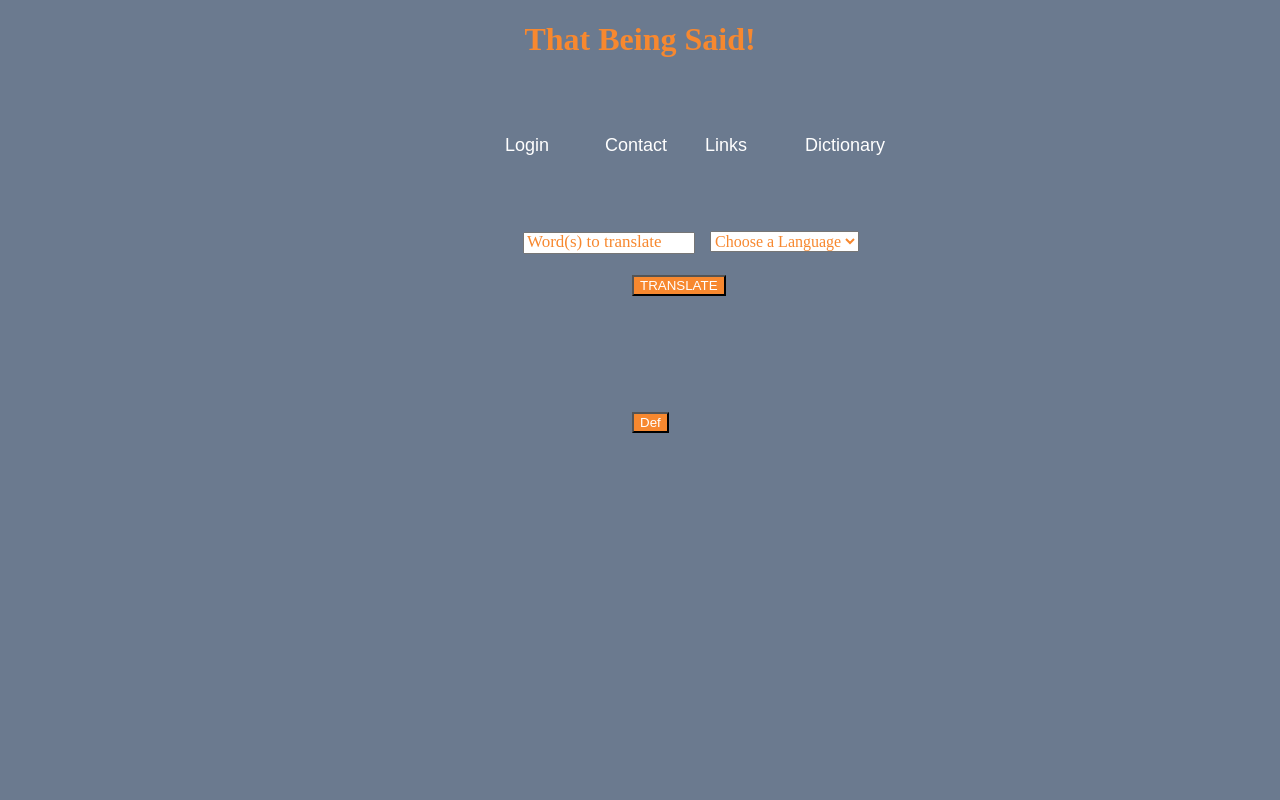
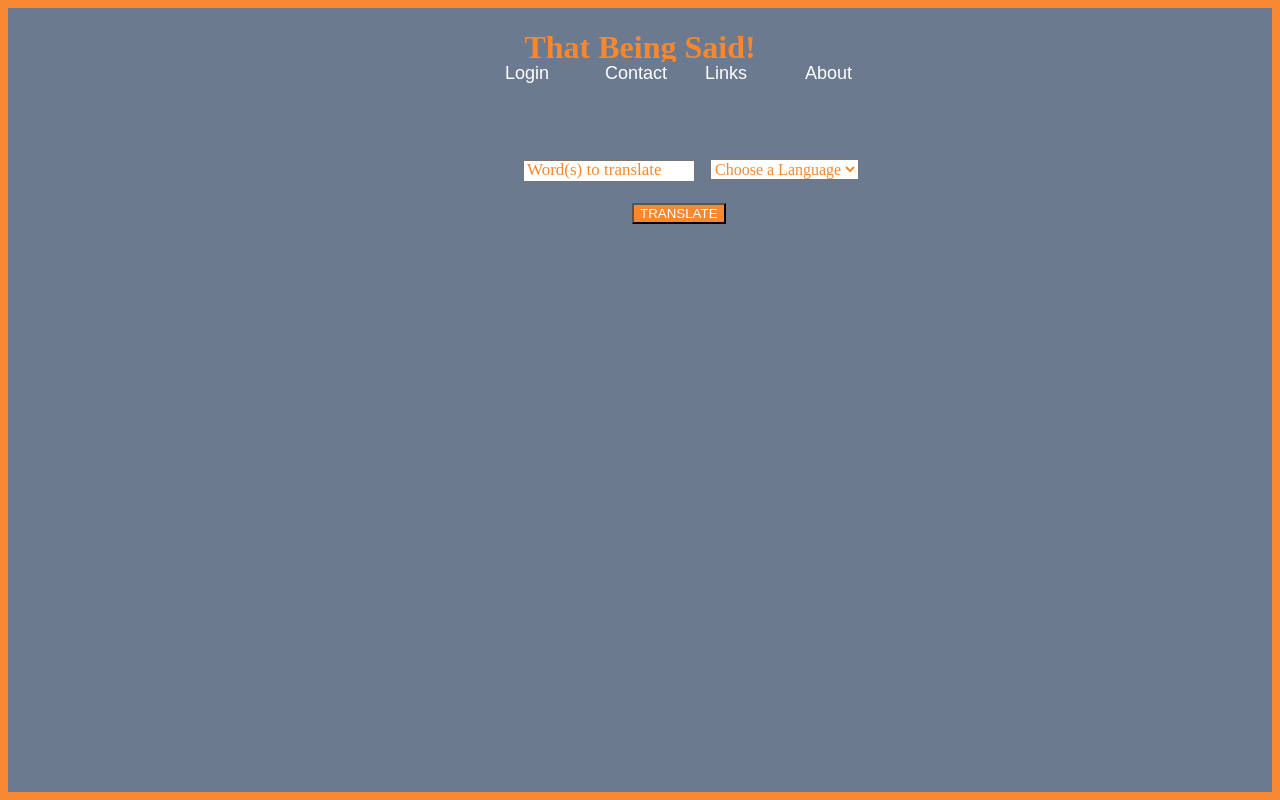
Before and after one commit to glenbuck503/That-Being-Said, a React (Create React App) app: page / in a window 1280 px wide. Built offline with nearby package versions, Linux system fonts and the light colour scheme; no server answers.

Commit message:
add border properties

```diff
--- a/src/App.css
+++ b/src/App.css
@@ -39,6 +39,7 @@
 
 body {
   background-color: #6B7A8F;
+  /* border: 3px solid #F7882F; */
 }
 
 img {
@@ -93,21 +94,6 @@ img {
 
 }
 
-/* .menu p {
-  display: inline-block;
-  color:white;
-
-  text-align:center;
-  padding-left:300px;
-  font-family:cursive;
-  font-size: 20px;
-
-
-} */
-
-/* .Login {
-  display: inline-block;
-} */
 
 
 .nav button {
@@ -145,3 +131,16 @@ select {
   color:#F7882F;
   font-size: 16px;
 }
+
+
+.border {
+  position: fixed;
+  top: 0;
+  left: 0;
+  border: 8px solid #F7882F;
+  width: 100%;
+  height: 100%;
+  margin: 0;
+  padding: 0;
+  box-sizing: border-box;
+}
--- a/src/Header.js
+++ b/src/Header.js
@@ -5,6 +5,7 @@ import ReusableForm from "./ReusableForm";
 function Header() {
   return (
     <React.Fragment>
+      <div className="border">
       <h1 className="said">That Being Said!</h1>
       <div className="menu">
         {/* <div className="Login">
@@ -17,6 +18,7 @@ function Header() {
 
       </div> */}
       </div>
+      </div>
       </React.Fragment>
   );
 }
--- a/src/ReusableForm.js
+++ b/src/ReusableForm.js
@@ -60,7 +60,7 @@ function ReusableForm(props) {
       <button onClick={onSubmit} >Login</button>
       <button onClick={onSubmit} >Contact</button>
       <button onClick={onSubmit} >Links</button>
-      <button onClick={onSubmit} >Dictionary</button>
+      <button onClick={onSubmit} >About</button>
       </div>
         <div className="first">
 
@@ -92,7 +92,7 @@ function ReusableForm(props) {
 
 
 
-        <button onClick={onSubmit2} >Def</button>
+        {/* <button onClick={onSubmit2} >Def</button> */}
         <p className="result2">{translatedWordDef}</p>
 
         {/* <p className="trade">Glen Buck 2021 &#8482;</p> */}
--- a/src/index.css
+++ b/src/index.css
@@ -6,6 +6,7 @@ body {
   -webkit-font-smoothing: antialiased;
   -moz-osx-font-smoothing: grayscale;
   /* background-color: rgb(43, 255, 0); */
+
 }
 
 code {
```
